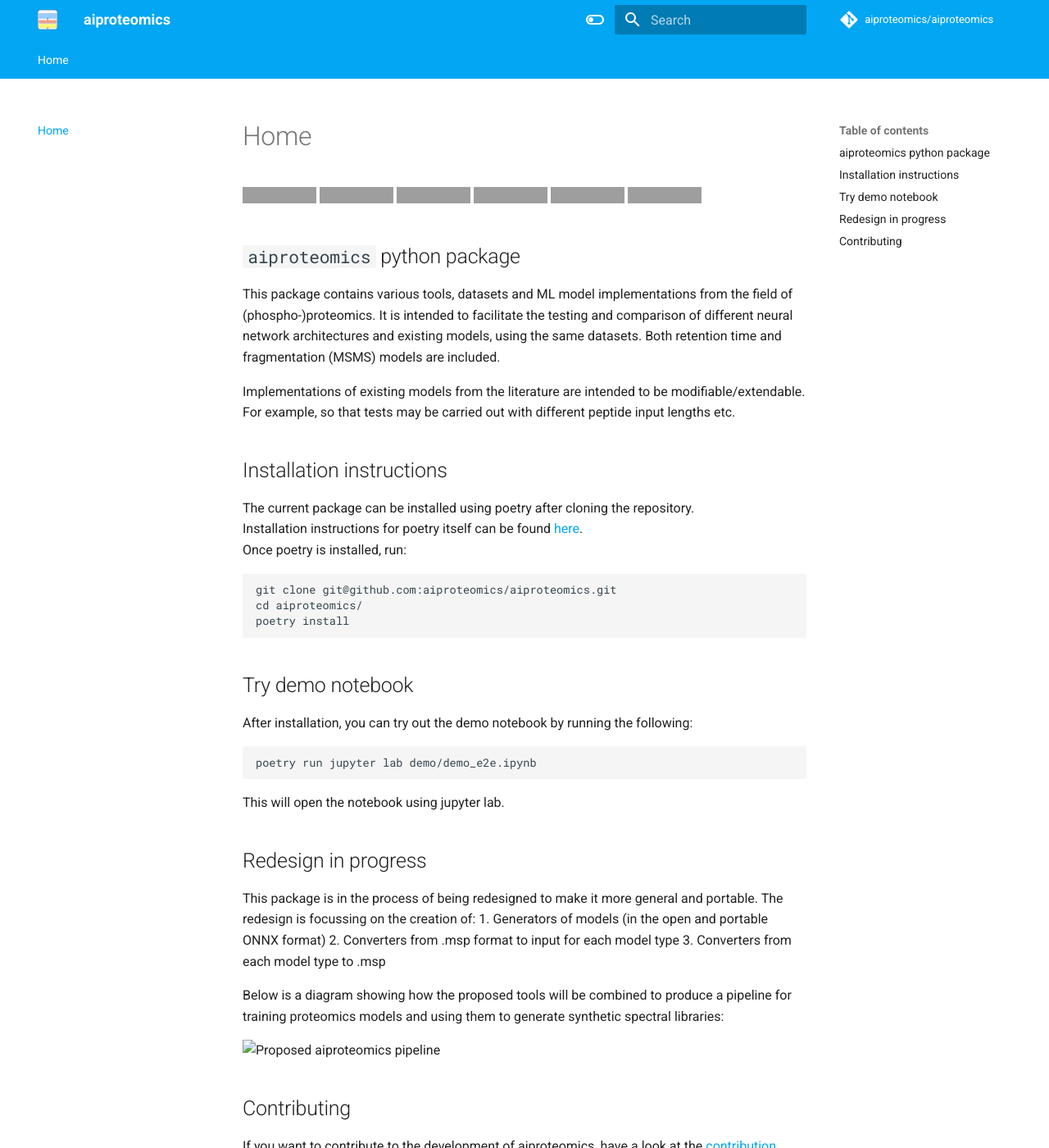
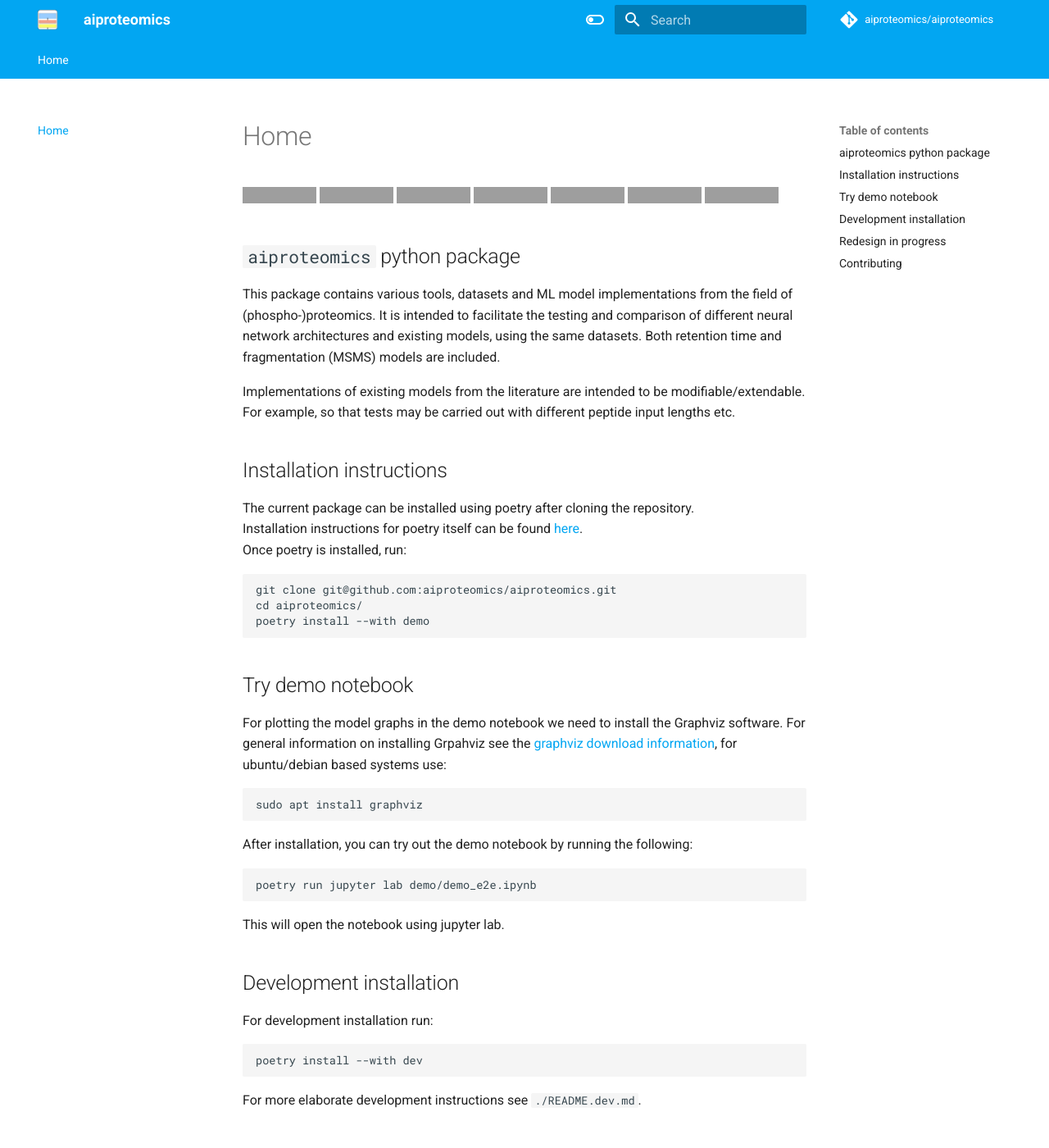
Before and after one commit to aiproteomics/aiproteomics, an MkDocs documentation site: the page built from docs/index.md, in a window 1280 px wide and 1400 px high. Shown: the whole window at 82% size. Built offline with MkDocs 1.6.1 and Material for MkDocs 9.7.7, drawn with Linux system fonts in a browser that asks for light colours; a script that is not in the unit is left out; comment, search, counter and statistics services are not loaded; grey boxes are pictures that could not be loaded.

Commit message:
Update installation instructions

````diff
--- a/docs/index.md
+++ b/docs/index.md
@@ -16,17 +16,32 @@
 ```
 git clone git@github.com:aiproteomics/aiproteomics.git
 cd aiproteomics/
-poetry install
+poetry install --with demo
 ```
 
 ## Try demo notebook
+
+For plotting the model graphs in the demo notebook we need to install the Graphviz software. For general information on installing Grpahviz see the [graphviz download information](https://graphviz.gitlab.io/download/), for ubuntu/debian based systems use:
+```
+sudo apt install graphviz
+```
+
 After installation, you can try out the demo notebook by running the following:
 ```
 poetry run jupyter lab demo/demo_e2e.ipynb
 ```
 This will open the notebook using jupyter lab.
 
+## Development installation
+
+For development installation run:
+```
+poetry install --with dev
+```
+For more elaborate development instructions see `./README.dev.md`.
+
 ## Redesign in progress
+
 This package is in the process of being redesigned to make it more general and portable. The redesign is focussing on the creation of:
 1. Generators of models (in the open and portable ONNX format)
 2. Converters from .msp format to input for each model type
````
Also changed, not shown: other parts of docs/index.md (+2 -2 lines), README.md (+17 -1 lines).
